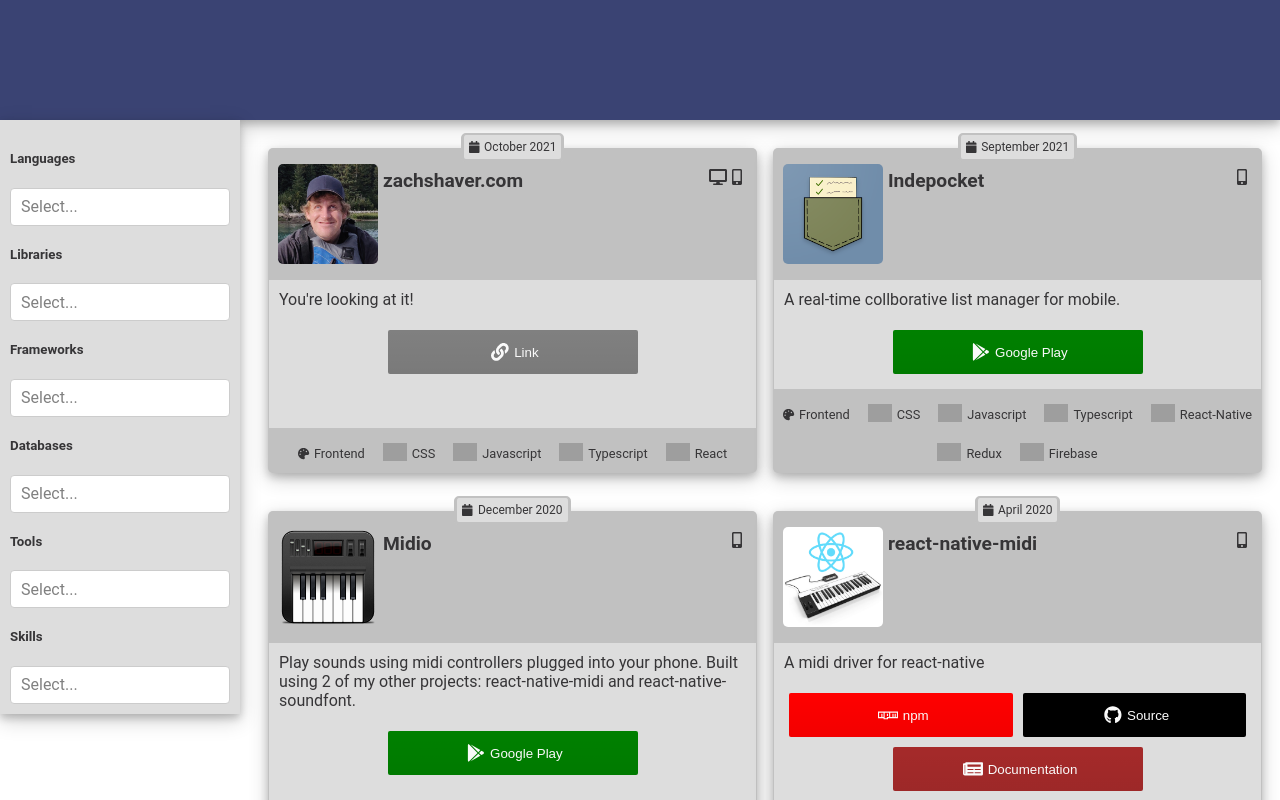
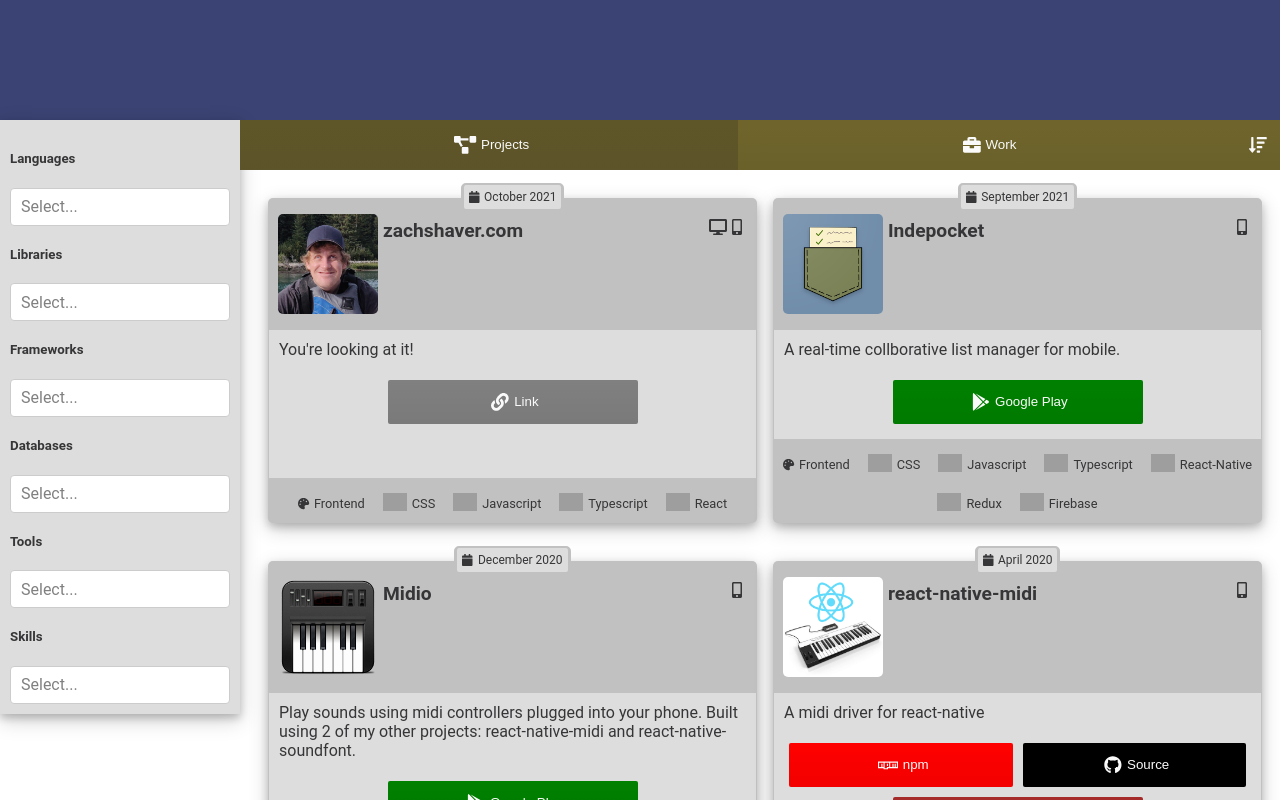
Before and after one commit to ShavaShav/web, a React (Create React App) app: page / in a window 1280 px wide. Shown: the part 680-1480 px from the top of the page. Built offline with nearby package versions, Linux system fonts and the light colour scheme; grey boxes are pictures that could not be loaded.

Commit message:
Add work/project filter

```diff
--- a/src/components/Button.tsx
+++ b/src/components/Button.tsx
@@ -15,6 +15,15 @@
 
 const Title = styled.span`
   text-align: center;
+`
+
+const TitleIcon = styled.div`
+  display: flex;
+  flex: 1;
+  flex-direction: row;
+  align-items: center;
+  align-content: center;
+  justify-content: center;
 `
 
 const StyledIcon = styled(FontAwesomeIcon)`
@@ -38,8 +47,11 @@
   }
   return (
     <StyledButton {...props} onClick={onClick}>
-      {props.icon && <StyledIcon size={'lg'} icon={props.icon} color={props.tintColor}/>}
-      {props.title ? <Title>{props.title}</Title> : undefined}
+      <TitleIcon>
+        {props.icon && <StyledIcon size={'lg'} icon={props.icon} color={props.tintColor}/>}
+        {props.title ? <Title>{props.title}</Title> : undefined}
+      </TitleIcon>
+      {props.children}
     </StyledButton>
   )
 };
--- a/src/components/CategoryFilters.tsx
+++ b/src/components/CategoryFilters.tsx
@@ -1,10 +1,11 @@
+import { useState } from "react";
 import styled from "styled-components";
 import { FontAwesomeIcon } from "@fortawesome/react-fontawesome";
-import { faCaretDown, faCaretUp } from '@fortawesome/free-solid-svg-icons'
+import { faCaretDown, faCaretUp, faFilter } from '@fortawesome/free-solid-svg-icons'
 import { Databases, Frameworks, Languages, Libraries, Skills, Tools } from "../categories";
 import { MOBILE_BREAKPOINT_WIDTH } from "../utils";
 import CategorySelect from "./CategorySelect";
-import { useState } from "react";
+import Button from "./Button";
 
 interface CategoryFiltersProps {
   readonly className?: string;
@@ -41,7 +42,7 @@
   transition: background-color 0.50s linear;
 `
 
-const FilterHeader = styled.button`
+const FilterHeader = styled(Button)`
   display: flex;
   flex-direction: row;
   justify-content: space-between;
@@ -64,10 +65,7 @@
 
   return (
     <Container>
-      <FilterHeader onClick={() => setShowFilters(!showFilters)}>
-        <span>
-          {showFilters ? 'Hide' : 'Show'} Filters
-        </span>
+      <FilterHeader icon={faFilter} onClick={() => setShowFilters(!showFilters)} title={showFilters ? 'Hide Filters' : 'Show Filters'}>
         <FontAwesomeIcon icon={showFilters ? faCaretUp : faCaretDown}/>
       </FilterHeader>
       <FilterContainer {...props} className={className} showFilters={showFilters}>
--- a/src/components/RecordCard.tsx
+++ b/src/components/RecordCard.tsx
@@ -8,6 +8,7 @@
 import LinkButton from "./LinkButton";
 
 interface RecordCardProps {
+  readonly key?: string;
   readonly className?: string;
   readonly record: Record;
 }
@@ -112,14 +113,14 @@
   transition: all 0.50s linear;
 `
 
-const RecordCard : React.FC<RecordCardProps & DivProps> = ({className, record}) => {
+const RecordCard : React.FC<RecordCardProps & DivProps> = ({className, record, key}) => {
   const {
     type, title, employer, summary, bullets, start, end, logo,
     skills, databases, languages, frameworks, libraries, isMobile, isDesktop,
     links
   } = record;
   return (
-    <Container className={className}>
+    <Container className={className} key={key}>
       <DateBanner>
         <FontAwesomeIcon title="Date" icon={faCalendar}/>
         <Subtitle>
--- a/src/components/RecordList.tsx
+++ b/src/components/RecordList.tsx
@@ -36,7 +36,7 @@
 const RecordList : React.FC<RecordListProps & DivProps> = ({records, className}) => {
   return (
     <Container className={className}>
-      {records.map(record => <StyledRecordCard record={record}/>)}
+      {records.map((record, index) => <StyledRecordCard key={`record_${index}`} record={record}/>)}
     </Container>
   );
 }
--- a/src/components/Records.tsx
+++ b/src/components/Records.tsx
@@ -1,9 +1,17 @@
 import { useEffect, useState } from "react";
 import styled from "styled-components";
-import { AllRecords } from "../data";
+import { faBriefcase, faProjectDiagram, faSortAmountDown, faSortAmountUp } from '@fortawesome/free-solid-svg-icons'
+import { AllRecords, ProjectRecords, WorkRecords } from "../data";
 import CategoryFilters from "./CategoryFilters";
 import RecordList from "./RecordList";
 import { MOBILE_BREAKPOINT_WIDTH } from "../utils";
+import { Record } from "../types";
+import Button from "./Button";
+import { faRProject } from "@fortawesome/free-brands-svg-icons";
+
+interface ToggleButtonProps extends React.ButtonHTMLAttributes<HTMLButtonElement> {
+  readonly isActive: boolean;
+}
 
 const Container = styled.div`
   /* scroll-snap-stop: always; */
@@ -19,8 +27,40 @@
   }
 `
 
+const RecordHeader = styled.div`
+  display: flex;
+  flex: 1;
+  flex-direction: row;
+`
+
+const ToggleButtons = styled.div`
+  display: flex;
+  flex: 1;
+  flex-direction: row;
+  background-color: ${({theme}) => theme.recordListHeader};
+  height: 50px;
+`
+
+const ToggleButton = styled(Button)<ToggleButtonProps>`
+  ${({isActive}) => isActive && `
+    background: linear-gradient(transparent,rgba(66, 61, 61, 0.4)) top/100% 800%;
+  `}
+  transition: background 0.1s linear;
+  border-radius: 0;
+  border: none;
+  flex: 1;
+`
+
+const SortButton = styled(Button)`
+  border-radius: 0;
+  border: none;
+  width: 44px;
+`
+
 const Records = (props: any) => {
-  const [records, setRecords] = useState(AllRecords)
+  const [records, setRecords] = useState<Record[]>([])
+  const [isShowingWork, setIsShowingWork] = useState(false)
+  const [isAscending, setIsAscending] = useState(false)
   const [databases, setDatabases] = useState<string[]>([])
   const [frameworks, setFrameworks] = useState<string[]>([])
   const [languages, setLanguages] = useState<string[]>([])
@@ -29,10 +69,17 @@
   const [tools, setTools] = useState<string[]>([])
 
   useEffect(() => {
+    const records: Record[] = isShowingWork ? WorkRecords : ProjectRecords;
+
+    if (isAscending)
+      records.sort((a,b) => a.start.getTime() - b.start.getTime())
+    else
+      records.sort((a,b) => b.start.getTime() - a.start.getTime())
+
     if (!databases.length && !frameworks.length && !languages.length && !libraries.length && !skills.length && !tools.length) {
-      setRecords(AllRecords)
+      setRecords(records)
     } else {
-      setRecords(AllRecords.filter(record =>
+      setRecords(records.filter(record =>
         record.languages.some(l => languages.includes(l))
         || record.frameworks.some(f => frameworks.includes(f))
         || record.libraries.some(l => libraries.includes(l))
@@ -41,7 +88,7 @@
         || record.tools.some(t => tools.includes(t))
       ))
     }
-  }, [databases, frameworks, languages, libraries, skills, tools])
+  }, [isShowingWork, isAscending, databases, frameworks, languages, libraries, skills, tools])
 
   return (
     <Container className={props.className}>
@@ -53,7 +100,16 @@
         onSkillsFiltered={setSkills}
         onToolsFiltered={setTools}
       />
-      <RecordList records={records}/>
+      <div>
+        <RecordHeader>
+          <ToggleButtons>
+            <ToggleButton isActive={!isShowingWork} onClick={() => setIsShowingWork(false)} title="Projects" icon={faProjectDiagram}/>
+            <ToggleButton isActive={isShowingWork} onClick={() => setIsShowingWork(true)} title="Work" icon={faBriefcase}/>
+          </ToggleButtons>
+          <SortButton icon={isAscending ? faSortAmountUp : faSortAmountDown} onClick={() => setIsAscending(!isAscending)}/>
+        </RecordHeader>
+        <RecordList records={records}/>
+      </div>
     </Container>
   );
 }
--- a/src/globalStyles.ts
+++ b/src/globalStyles.ts
@@ -29,7 +29,7 @@
   }
   button:hover, button:active {
     background-position:bottom;
-    border-color: ${({theme}) => theme.buttonBorderActive};
+    /* border-color: ${({theme}) => theme.buttonBorderActive}; */
   }
   h1, h2, h3, h4, h5 {
     line-height: 1em;
--- a/src/themes.ts
+++ b/src/themes.ts
@@ -35,6 +35,7 @@
   labelTint: string,
   themeToggleBackground: string,
   themeToggleTint: string,
+  recordListHeader: string,
 }
 
 export const lightTheme: Theme = {
@@ -61,6 +62,7 @@
   labelTint: Colors.textLight,
   themeToggleBackground: '#7781bb',
   themeToggleTint: 'yellow',
+  recordListHeader: '#5e5528',
 }
 
 export const darkTheme: Theme = {
@@ -87,4 +89,5 @@
   labelTint: Colors.textDark,
   themeToggleBackground: Colors.secondaryBackgroundDark,
   themeToggleTint: 'yellow',
+  recordListHeader: '#5e5528',
 }
--- a/src/utils.js
+++ b/src/utils.js
@@ -1,2 +1,2 @@
-export const MOBILE_BREAKPOINT_WIDTH = 720
-export const MOBILE_BREAKPOINT_WIDTH_PX = '740px'
+export const MOBILE_BREAKPOINT_WIDTH = 720;
+export const MOBILE_BREAKPOINT_WIDTH_PX = '740px';
```
